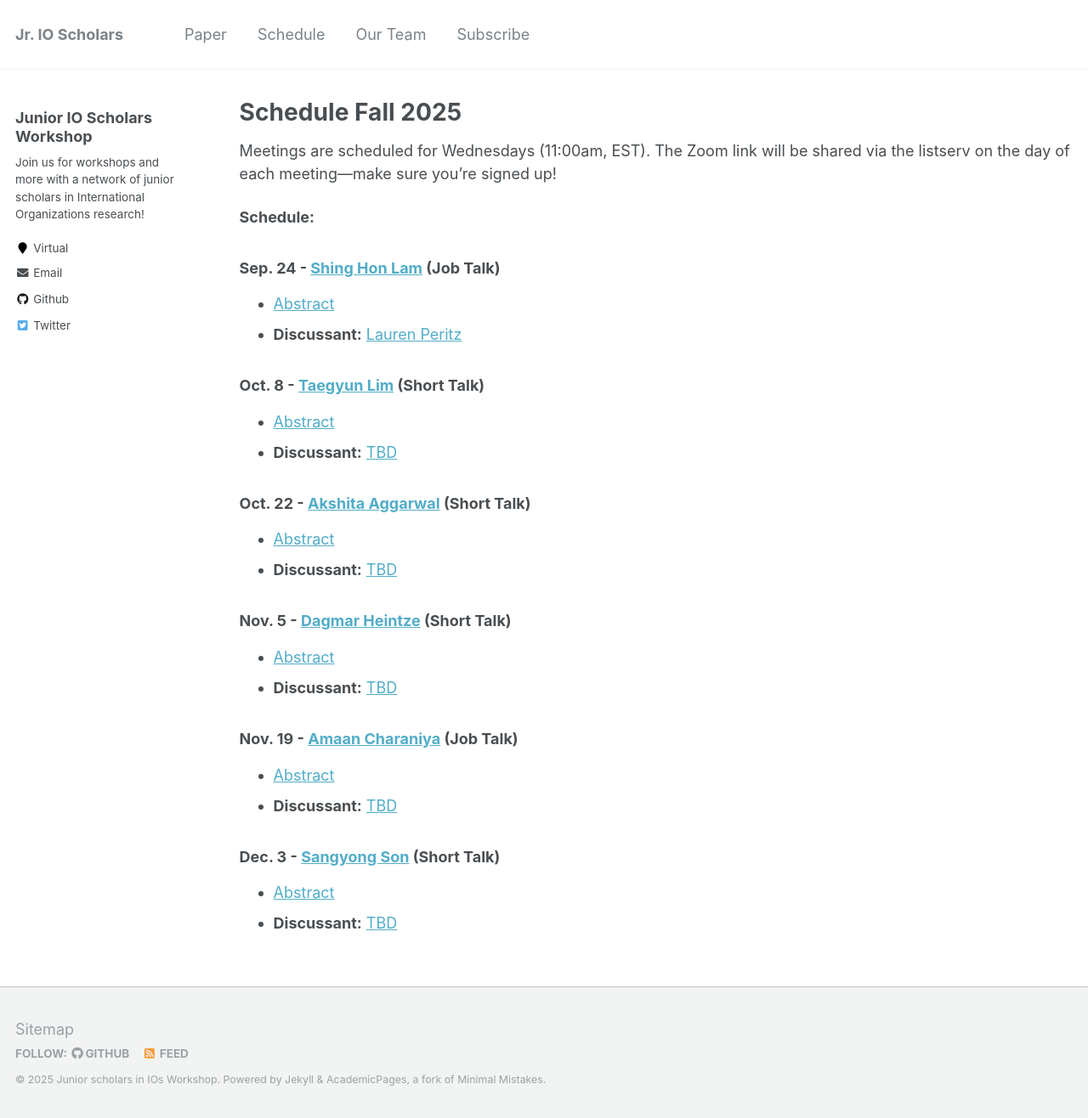
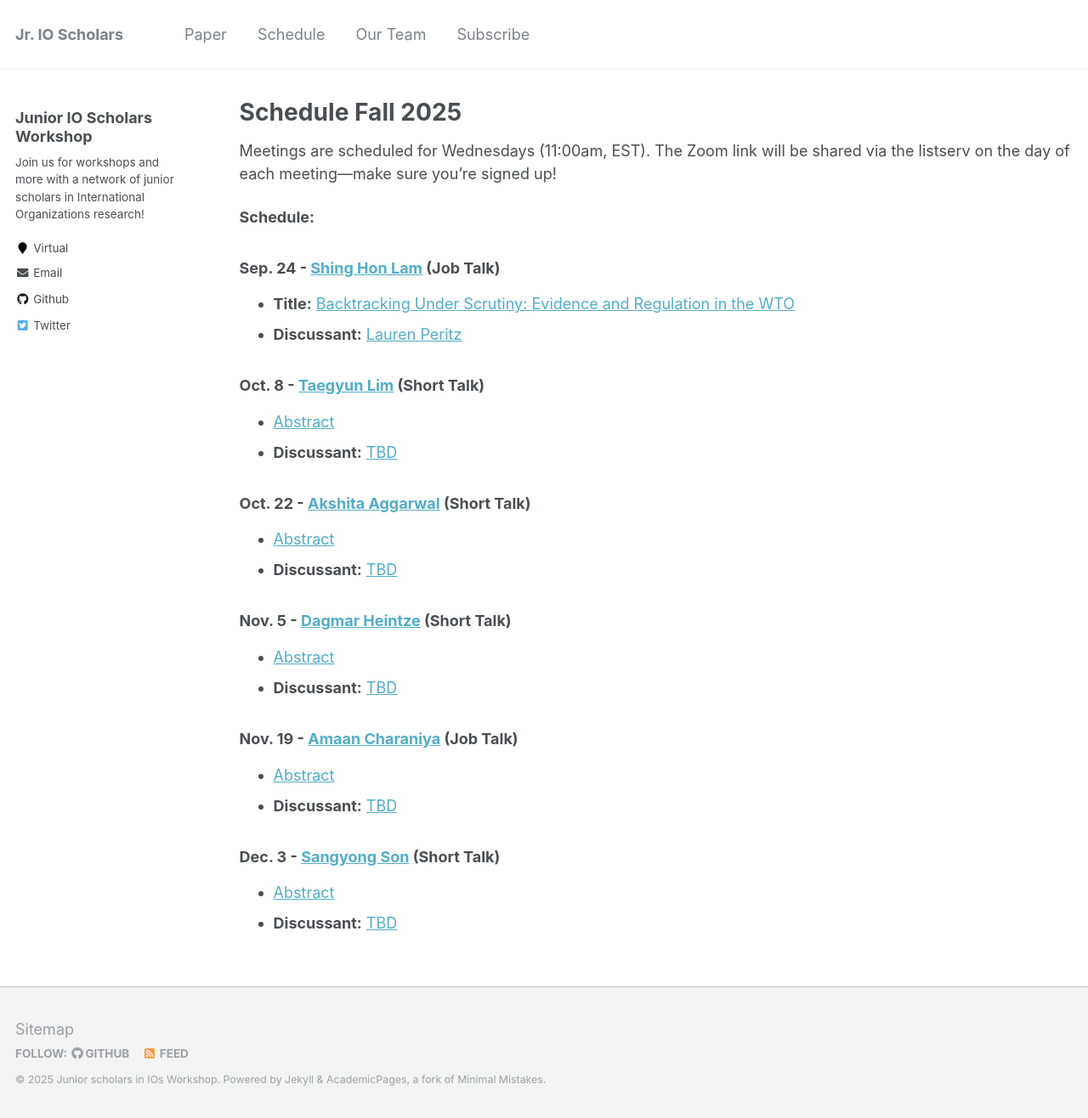
Before and after one commit to IO-workshop/IO-workshop.github.io, a Jekyll site: the page built from _pages/schedule.md, in a window 1280 px wide and 1316 px high. Shown: the whole window at 85% size. Built offline with Jekyll 4.4.1, drawn with Linux system fonts in a browser that asks for light colours.

Commit message:
First session

```diff
--- a/_pages/schedule.md
+++ b/_pages/schedule.md
@@ -11,7 +11,7 @@ The Zoom link will be shared via the listserv on the day of each meeting—make
 
 ### Sep. 24 - [Shing Hon Lam](https://shinghon.github.io) (Job Talk)
 
-- [Abstract](https://io-workshop.github.io/files/Abstract_Shing Hon Lam.pdf)
+- **Title:** [Backtracking Under Scrutiny: Evidence and Regulation in the WTO](https://io-workshop.github.io/files/Paper_Shing Hon Lam.pdf)
 - **Discussant:** [Lauren Peritz](https://laurenperitz.ucdavis.edu)
 
 ### Oct. 8 - [Taegyun Lim](https://sites.google.com/g.harvard.edu/taegyunlim) (Short Talk)
```
Also changed, not shown: 1 other file.
